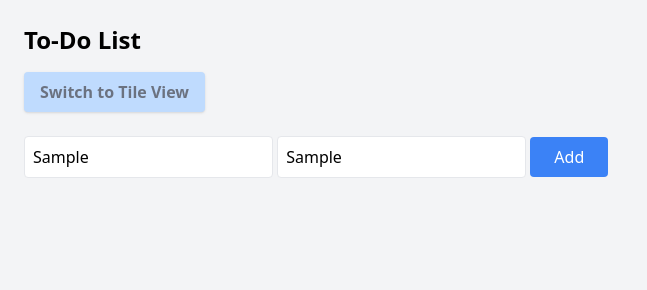
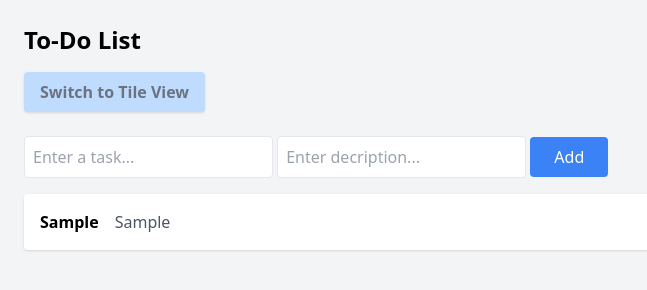
Before and after one commit to AyeshaShaharyar/toDoListAppTailwind, a website: page src/dashboard.html in a window 1280 px wide. Both pictures are taken after typing "Sample", "Sample" into the empty fields and a click on the button "Add". Shown: the whole page, without its empty margins (0-647 px from the left). Drawn offline with Linux system fonts and the light colour scheme.

Commit message:
add tasks to list/tile view

```diff
--- a/src/dashboard.html
+++ b/src/dashboard.html
@@ -42,7 +42,7 @@
       </div>
 
       <!-- Task List -->
-      <div id="itemsContainer" class="w-full max-w-2xl"></div>
+      <div id="tasksContainer" class="w-1/2 max-w-2xl"></div>
     </div>
 
     <script src="script.js"></script>
--- a/src/script.js
+++ b/src/script.js
@@ -22,5 +22,62 @@ function login() {
   }
 }
 
+//to-do list and tile/list view
 
-//to-do list and tile/list view
+let tasks = [];
+let isGridView = false;
+
+const toggleBtn = document.getElementById("toggleBtn");
+const tasksContainer = document.getElementById("tasksContainer");
+const taskName = document.getElementById("taskInput");
+const taskDesc = document.getElementById("taskDesInput");
+
+//add task to the array
+function addTask() {
+  const taskInput = taskName.value.trim();
+  const taskDesInput = taskDesc.value.trim();
+  if (!taskInput) return;
+  //push to db
+  tasks.push({
+    id: Date.now,
+    text: taskInput,
+    description: taskDesInput,
+    completed: false,
+  });
+  taskName.value = "";
+  taskDesc.value = "";
+  renderTasks();
+}
+//render tasks in tile/list view
+function renderTasks() {
+  tasksContainer.innerHTML = "";
+  //tile view
+  if (isGridView) {
+    tasksContainer.className = "grid grid-cols-2 gap-4";
+    toggleBtn.innerText = "Switch to List View";
+
+    tasks.forEach((item) => {
+      const itemDiv = document.createElement("div");
+      itemDiv.className = "p-4 shadow rounded text-center bg-white";
+      itemDiv.innerHTML = `<h3 class="font-semibold">${item.text}</h3><p class="text-gray-600">${item.description}</p>`;
+      tasksContainer.appendChild(itemDiv);
+    });
+  } else {
+    //list view
+    tasksContainer.className = "space-y-2";
+    toggleBtn.innerText = "Switch to Tile View";
+
+    tasks.forEach((item) => {
+      const itemDiv = document.createElement("div");
+      itemDiv.className =
+        "p-4 bg-white shadow rounded space-x-4 flex items-center";
+      itemDiv.innerHTML = `<h3 class="font-semibold">${item.text}</h3><p class="text-gray-600">${item.description}</p>`;
+      tasksContainer.appendChild(itemDiv);
+    });
+  }
+}
+
+function toggleView() {
+  isGridView = !isGridView;
+  renderTasks();
+}
```
